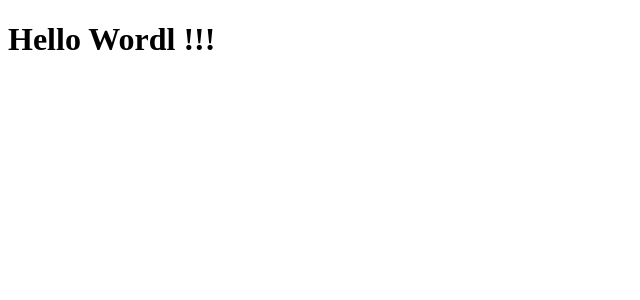
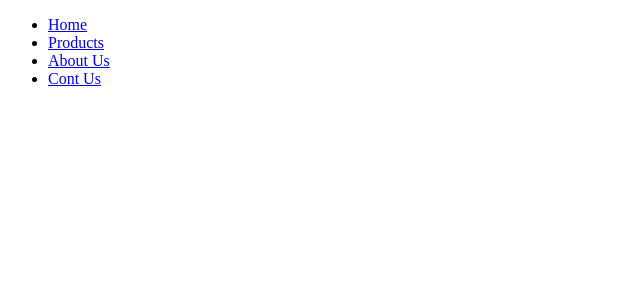
Before and after one commit to llOrtegall/Menu_App_Empresa, a React (Vite) app: page / in a window 1280 px wide. Shown: the top 300 px of the page, without its empty margins (0-640 px from the left). Built offline with nearby package versions, Linux system fonts and the light colour scheme.

Commit message:
antes del tailwin css

```diff
--- a/index.html
+++ b/index.html
@@ -2,6 +2,7 @@
 <html lang="en">
   <head>
     <meta charset="UTF-8" />
+    <link rel="icon" type="image/svg+xml" href="/vite.svg" />
     <meta name="viewport" content="width=device-width, initial-scale=1.0" />
     <title>Vite App</title>
   </head>
--- a/package.json
+++ b/package.json
@@ -1,5 +1,5 @@
 {
-  "name": "store-fake-api-platzi",
+  "name": "my_app_fake_api",
   "private": true,
   "version": "0.0.0",
   "type": "module",
@@ -10,5 +10,9 @@
   },
   "devDependencies": {
     "vite": "^4.3.2"
+  },
+  "dependencies": {
+    "react": "^18.2.0",
+    "react-dom": "^18.2.0"
   }
 }
--- a/src/App.jsx
+++ b/src/App.jsx
@@ -1,5 +1,7 @@
+import Header from "./components/Header";
+
 function App() {
-  return <h1>Hello Wordl !!! </h1>;
+  return <Header />;
 }
 
 export default App;
--- /dev/null
+++ b/src/components/Header.jsx
@@ -0,0 +1,24 @@
+function Header() {
+  return (
+    <header>
+      <nav>
+        <ul>
+          <li>
+            <a href="#">Home</a>
+          </li>
+          <li>
+            <a href="#">Products</a>
+          </li>
+          <li>
+            <a href="#">About Us</a>
+          </li>
+          <li>
+            <a href="#">Cont Us</a>
+          </li>
+        </ul>
+      </nav>
+    </header>
+  );
+}
+
+export default Header;
```
Also changed, not shown: main.jsx (+5 -4 lines), 1 other file (tests, documents, lock files or other folders).
